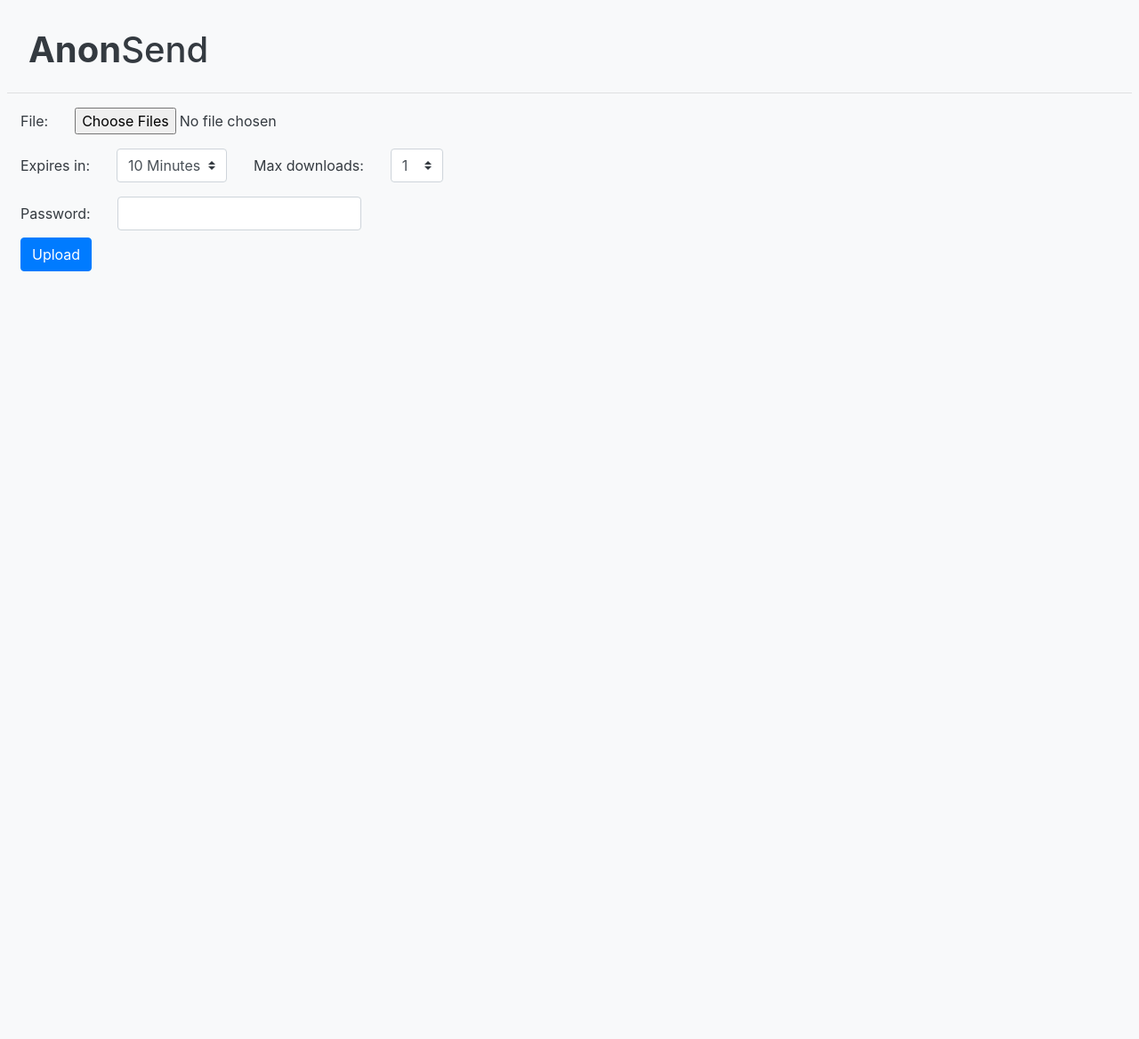
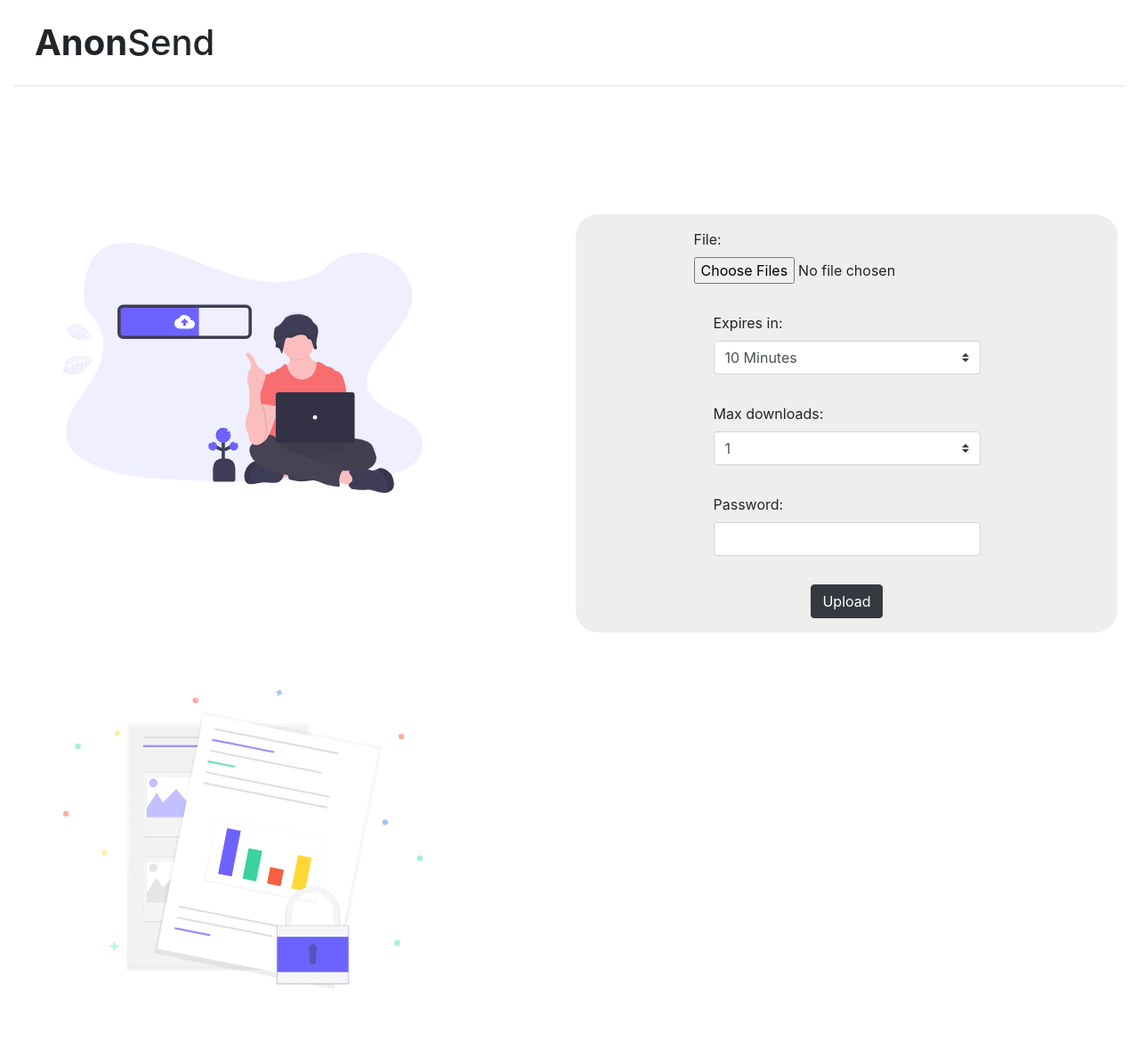
Before and after one commit to iotarepeat/AnonSend, a Django app: page / in a window 1280 px wide. Shown: the whole page at 89% size. Before the commit the page ends 305 px from the top, so only its background shows below. Run offline with Django 3.2, Linux system fonts and the light colour scheme; some libraries are stand-ins or nearby versions.

Commit message:
- Changed Front page - Resolved minor error in upload_success

```diff
--- a/main/urls.py
+++ b/main/urls.py
@@ -5,7 +5,7 @@ from . import views
 urlpatterns = [
     path('', views.index, name="index"),
     path('upload_success', views.uploaded_link, name="upload_success"),
-    path('p/<public_link>', views.public_link_handle, name="public_link"),
+    path('<public_link>', views.public_link_handle, name="public_link"),
     path('analytics/<analytic_link>', views.analytic_link_handle, name="analytic_link"),
     path('csv/<analytic_link>', views.downloadAsCsv, name="download_csv"),
 ]
--- a/templates/index.html
+++ b/templates/index.html
@@ -1,73 +1,67 @@
 <!DOCTYPE html>
-
 <html lang="en">
 
 <head>
-
+    {% load myfilters %}
     {% load static %}
-    {% load myfilters %}
-    <meta charset="UTF-8">
-    <meta name="viewport" content="width=device-width, initial-scale=1">
-    <title> AnonSend - Anonymous File Sharing Service</title>
-
+    <meta charset="utf-8">
+    <meta name="viewport" content="width=device-width, initial-scale=1.0, shrink-to-fit=no">
+    <title>Anon Send</title>
+    <script src="https://code.jquery.com/jquery-3.3.1.slim.min.js"
+            integrity="sha384-q8i/X+965DzO0rT7abK41JStQIAqVgRVzpbzo5smXKp4YfRvH+8abtTE1Pi6jizo"
+            crossorigin="anonymous"></script>
     <link rel="stylesheet" href="{% static "css/bootstrap.min.css" %}"/>
-
 </head>
 
-<body class="container-fluid p-2 bg-light text-dark">
+<body class="container-fluid">
 <h1 class="m-4"><strong>Anon</strong>Send</h1>
 <hr/>
-<form method="POST" enctype="multipart/form-data" action="{% url 'upload_success' %}">
+
+<form class="row p-2 " style="margin-top:15vh;" method="POST" enctype="multipart/form-data"
+      action="{% url 'upload_success' %}">
+
+    <div class="col">
+        <img class="mr-5 p-5" src="{% static 'images/upload.svg' %}" style="width:500px;">
+    </div>
+
+    <div class="col p-2 m-3 shadow-lg" style="background:#eee; border-radius: 25px;">
         {% csrf_token %}
 
-    <div class="form-inline my-2">
-        <div class="col-auto">
+        <div class="row p-2 d-flex justify-content-center">
+            <div class="form-group">
                 {{ form.visible_fields.0.label_tag }}
-        </div>
-        <div class="col-auto">
                 {{ form.visible_fields.0|addclass:"form-control-file" }}
             </div>
         </div>
-
-    <div class="form-inline">
-        <div class="form-inline my-2">
-            <div class="col-auto">
+        <div class="row p-2 d-flex justify-content-center">
+            <div class="form-group" style="width:300px">
                 {{ form.visible_fields.1.label_tag }}
-            </div>
-
-            <div class="col-auto">
                 {{ form.visible_fields.1|addclass:"custom-select" }}
             </div>
         </div>
-        <div class="form-inline my-2">
-            <div class="col-auto">
+        <div class="row p-2 d-flex justify-content-center">
+            <div class="form-group" style="width:300px">
                 {{ form.visible_fields.2.label_tag }}
-            </div>
-
-            <div class="col-auto">
                 {{ form.visible_fields.2|addclass:"custom-select" }}
             </div>
         </div>
 
-    </div>
-    <div class="form-inline my-2">
-        <div class="col-auto">
+        <div class="row p-2 d-flex justify-content-center">
+            <div class="form-group" style="width: 300px">
                 {{ form.visible_fields.3.label_tag }}
-        </div>
-        <div class="col-auto">
                 {{ form.visible_fields.3|addclass:"form-control" }}
             </div>
         </div>
 
-    <div class="form-inline">
-        <div class="col-auto">
-            <input type="submit" class="btn btn-primary" value="Upload"/>
+        <div class="row p-2 d-flex justify-content-center">
+            <input type="submit" class="btn btn-dark" value="Upload"></input>
         </div>
     </div>
 
+    <div class="col">
+        <img class="mr-5 p-5" src="{% static "images/pass.svg" %}" style="width:500px;">
+    </div>
 </form>
-
-
 </body>
 
 </html>
```
Also changed, not shown: templates/upload_success.html (+23 -11 lines), main/static/images/pass.svg (added), main/static/images/upload.svg (added). Lines whose indentation alone changed are shown as unchanged.
